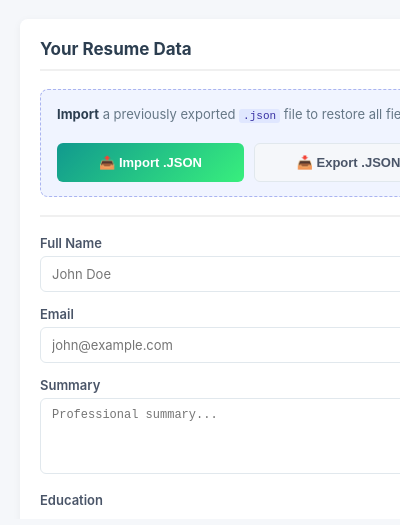
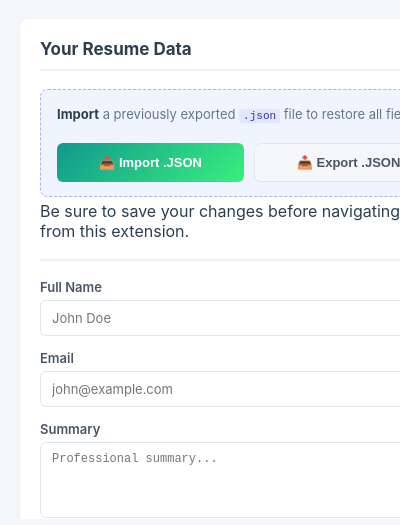
Before and after one commit to mjgilbert20/ResumeSync, a browser extension: page popup/popup.html in a window 400 px wide. Shown: the part 106-631 px from the top of the page. Drawn offline with Linux system fonts and the light colour scheme.

Commit message:
Add reminder to save changes before navigating away

```diff
--- a/popup/popup.html
+++ b/popup/popup.html
@@ -37,6 +37,8 @@
           </div>
           <div id="importStatus" class="status-message"></div>
         </div>
+        <p>Be sure to save your changes before navigating away from this extension.</p>
+
         <hr class="divider">
         <div class="form-group">
           <label>Full Name</label>
```
